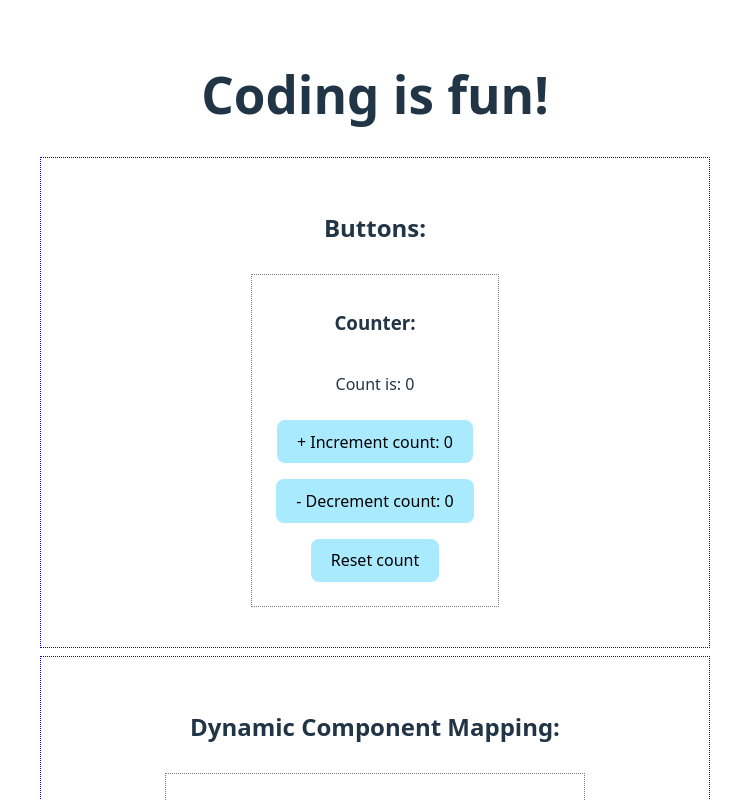
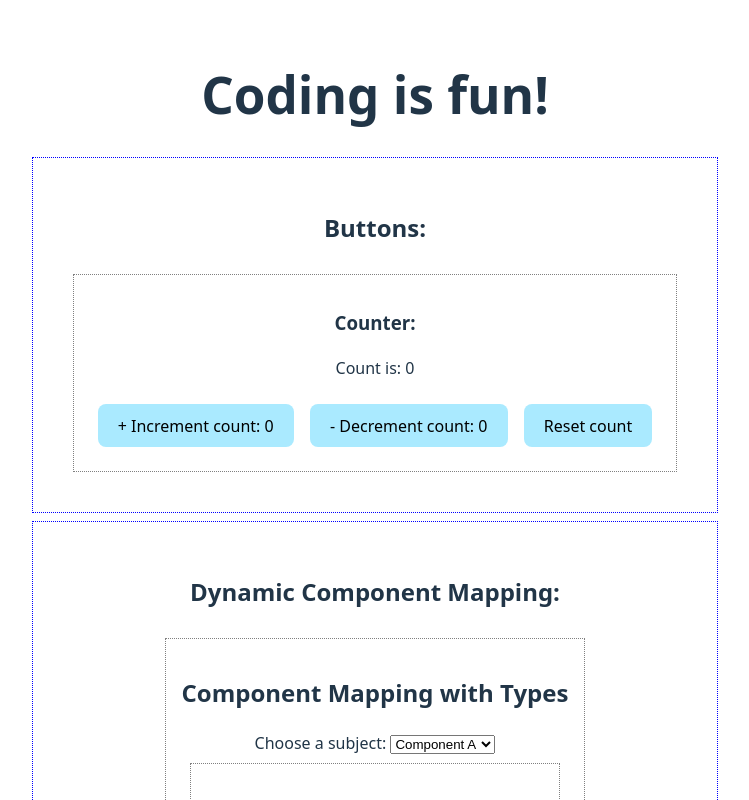
Before and after one commit to Ayngie/bits-n-pieces, a React (Vite) app: page / in a window 1280 px wide. Shown: the top 800 px of the page, without its empty margins (265-1014 px from the left). Built offline with nearby package versions, Linux system fonts and the light colour scheme.

Commit message:
Refactor: cleaned up styling and added documentation

```diff
--- a/src/components/Buttons/Counter.tsx
+++ b/src/components/Buttons/Counter.tsx
@@ -5,7 +5,7 @@ const Counter: React.FC = () => {
   const [count, setCount] = useState<number>(0);
 
   return (
-    <div className="card bordered-section">
+    <div className="bordered-section">
       <h3>Counter:</h3>
       <p>Count is: {count}</p>
 
@@ -16,12 +16,14 @@ const Counter: React.FC = () => {
         + Increment count: {count}
       </button>
 
+      {/* Decrement count: */}
       <button
         className={count < 0 ? 'button-on' : ''}
         onClick={() => setCount((count) => count - 1)}>
         - Decrement count: {count}
       </button>
 
+      {/* Reset count: */}
       <button onClick={() => setCount(0)}>Reset count</button>
     </div>
   );
```
